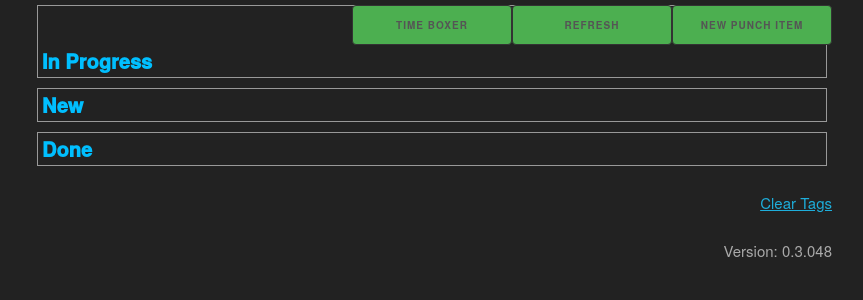
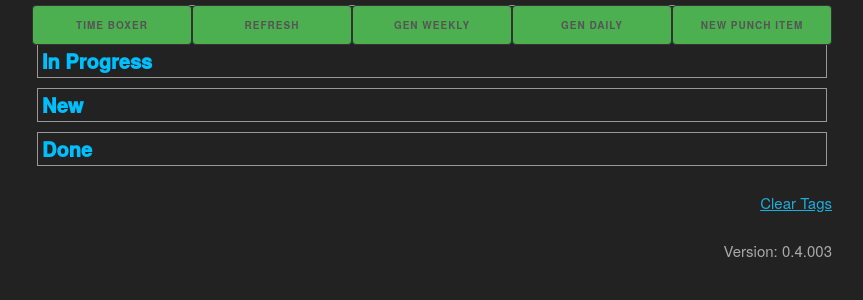
Before and after one commit to kkenny/thelinuxpro, a Jekyll site: the page punch_list/index.html, which Jekyll copies as it is, in a window 1280 px wide. Shown: the top 300 px of the page, without its empty margins (208-1071 px from the left). Built offline with Jekyll 4.4.1, drawn with Linux system fonts in a browser that asks for light colours; nearby versions of some CDN libraries; part of the change alters nothing that is shown.

Commit message:
add daily/weekly generators

```diff
--- a/punch_list/eventManage.js
+++ b/punch_list/eventManage.js
@@ -205,6 +205,33 @@ function createNewEvent() {
 //	document.getElementById("newEventList").innerHTML = jsonStr;
 }
 
+function genDaily() {
+	punchList = window.punches;
+
+	var daily = [ "Check Workday", "Check Expenses", "Check Change Cases", "Check TD's", "Check at-mentions" ];
+	console.log(`${daily[1]}`);
+
+	for (x = 0; x < daily.length; x++) {
+		var newEventJson = { uuid: genUid(), nDate: "EOD", subject: daily[x], priority: "1", progress: "new", notes: "", tags: [ "work", "daily", "today" ] };
+		punchList.push(newEventJson);
+		jsonStr = JSON.stringify(punchList);
+		putJson(jsonStr);
+	}
+}
+
+function genWeekly() {
+	punchList = window.punches;
+
+	var weekly = [ "Update ORB Notes", "Prep Weekly Meeting", "Build out Broadcast Timer" ];
+
+	for (x = 0; x < weekly.length; x++) {
+		var newEventJson = { uuid: genUid(), nDate: "Tuesday", subject: weekly[x], priority: "1", progress: "new", notes: "", tags: [ "work", "weekly" ] };
+		punchList.push(newEventJson);
+		jsonStr = JSON.stringify(punchList);
+		putJson(jsonStr);
+	}
+}
+
 function deletePunch(uuid) {
 //	console.log(`${punchList}`);
 //	console.log(`${window.punches}`);
--- a/punch_list/index.html
+++ b/punch_list/index.html
@@ -27,6 +27,8 @@
 
 		<div class="column">
 			<button class="button" onClick="disableElement('punchListAll'), disableElement('punchDetail'), enableElement('newEvent')" id="put">New Punch Item</button>
+			<button class="button" onClick="genDaily()" id="daily">Gen Daily</button>
+			<button class="button" onClick="genWeekly()" id="daily">Gen Weekly</button>
 			<button class="button" onClick="getJson(genList)" id="getJson">Refresh</button>
 			<a class="button" href="https://thelinux.pro/broadcast_timer">Time Boxer</a>
 		</div>
--- a/punch_list/metadata.js
+++ b/punch_list/metadata.js
@@ -1,4 +1,4 @@
-var version = "0.3.048",
+var version = "0.4.003",
 		debug = false,
 		jsonUrl = "https://api.myjson.com/bins/1dodsj",
 		showDone = false,
```
